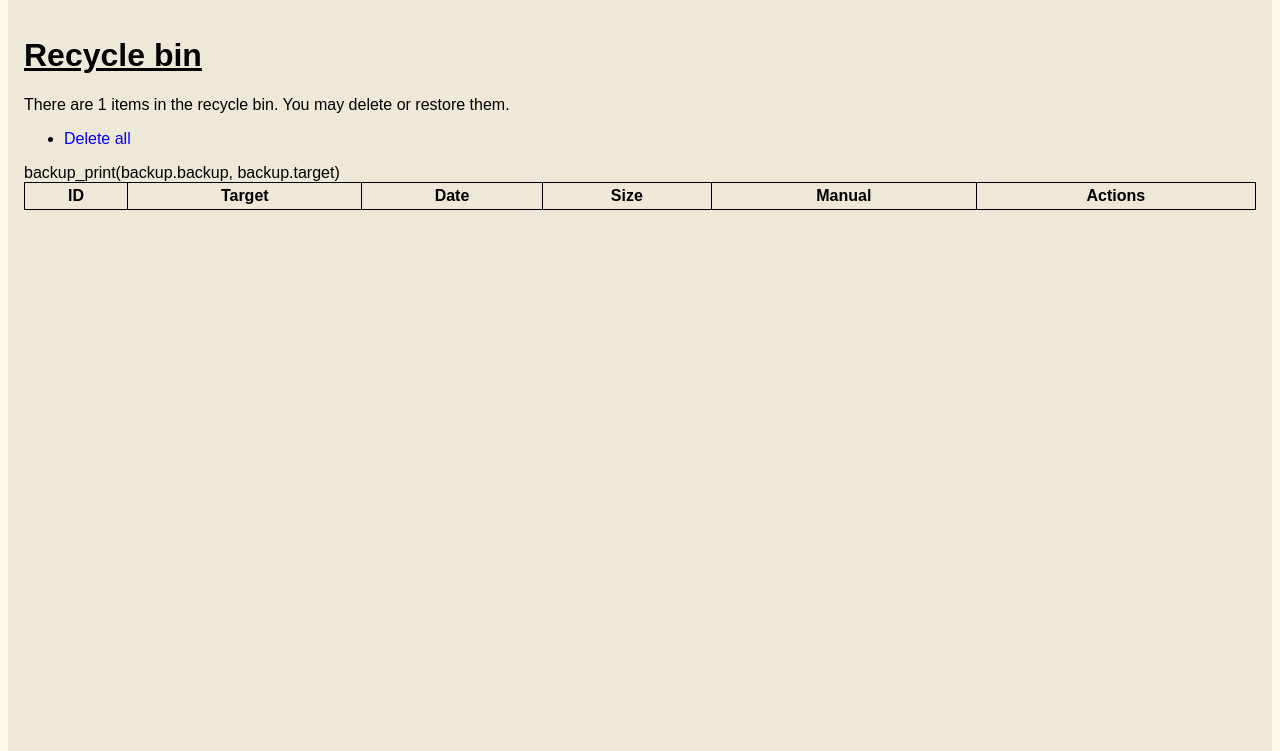
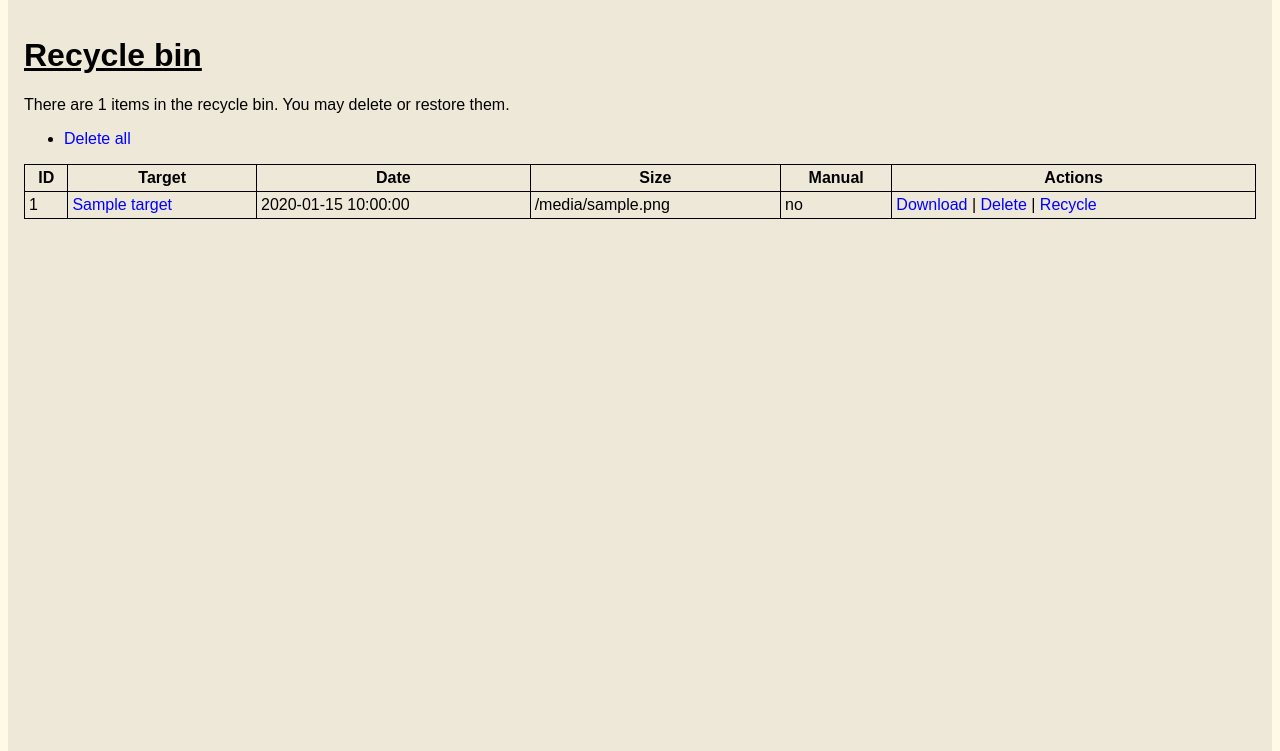
Before and after one commit to Backupchan/server, a Flask app: template templates/recycle_bin.html in a window 1280 px wide. Shown: the part 26-777 px from the top of the page. Run offline with Flask 3, Linux system fonts and the light colour scheme; the template is opened without the code that fills it: most values are stand-ins (such as "Sample title", 1, 10 or a date in 2020); lists and menus that the app fills with data are empty; parts of the project's set-up code (start-up, migrations or seed data) failed here and were passed over.

Commit message:
fix webui recycle bin

```diff
--- a/templates/recycle_bin.html
+++ b/templates/recycle_bin.html
@@ -28,7 +28,7 @@
             </thead>
             <tbody>
             {% for backup in backups %}
-                backup_print(backup.backup, backup.target)
+                {{ backup_print(backup.backup, backup.target) }}
             {% endfor %}
             </tbody>
         </table>
--- a/version.py
+++ b/version.py
@@ -1 +1 @@
-PROGRAM_VERSION = "2.1.2"
+PROGRAM_VERSION = "2.1.3"
```
Also changed, not shown: CHANGELOG.md.
